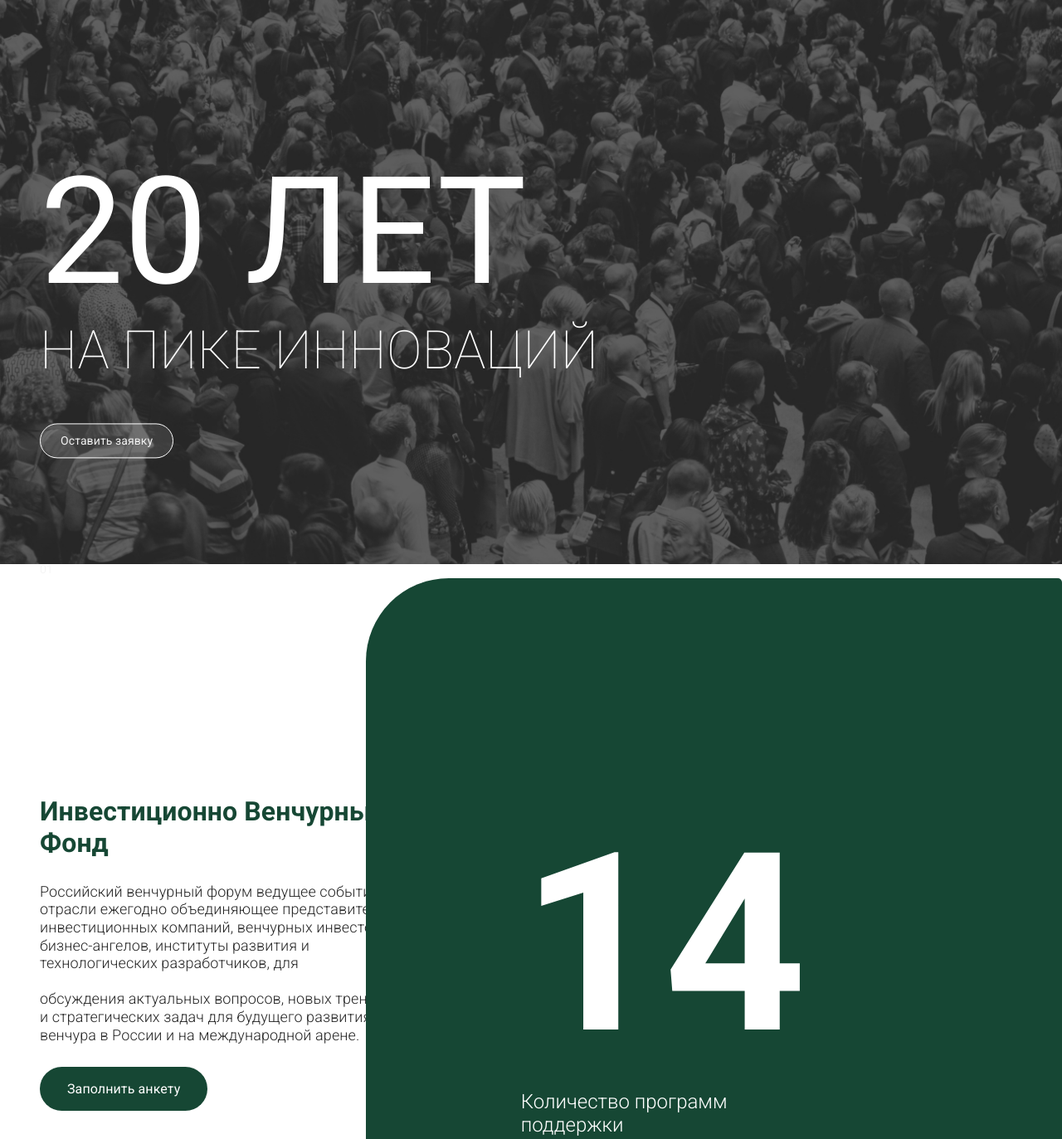
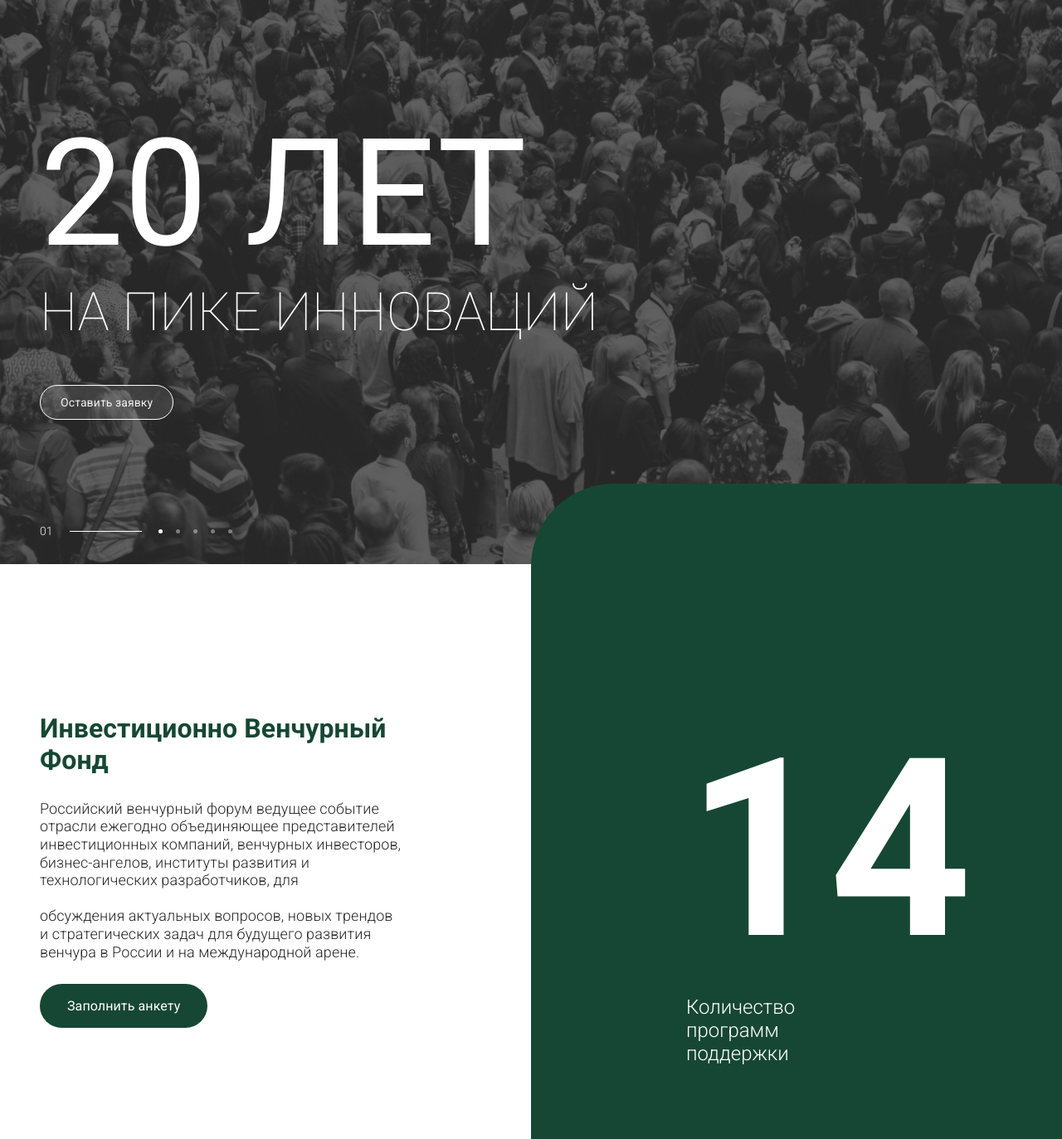
Before and after one commit to fqZell/DIREKT_IVF, a plain HTML site: page index.html in a window 1280 px wide. Shown: the part 120-1493 px from the top of the page at 83% size. Drawn offline with Linux system fonts and the light colour scheme.

Commit message:
new commit fix banner and info section

```diff
--- a/assets/css/style.css
+++ b/assets/css/style.css
@@ -49,9 +49,6 @@ img {
 
 .img-banner {
     position: relative;
-}
-
-.img-banner img {
     height: 100vh;
 }
 
@@ -62,7 +59,7 @@ img {
     align-items: center;
     text-align: center;
 
-    width: 100%;
+    /* width: 100%; */
 
     padding-top: 28px;
 
@@ -110,10 +107,11 @@ img {
     position: absolute;
     z-index: 999;
 
-    transform: translateY(40%);
+    transform: translateY(25%);
     top: 0;
     left: 0;
     right: 0;
+    bottom: 0;
 }
 
 .banner-content h2 {
@@ -211,7 +209,6 @@ img {
     flex-direction: row;
     justify-content: flex-start;
     align-items: center;
-    gap: 139px;
     flex-wrap: wrap;
 
     position: relative;
@@ -273,6 +270,8 @@ img {
 
     position: absolute;
     right: 0;
+
+    width: 50%;
 }
 
 .info-content__right {
--- a/index.html
+++ b/index.html
@@ -13,11 +13,7 @@
 
         <img src="./assets/img/banner/banner_1.jpg" alt="banner">
 
-    </div>
-
         <header>
-
-        <div class="container">
 
             <div class="header-wrapper container">
 
@@ -39,8 +35,6 @@
 
                         <div class="header-line"></div>
                         <div class="header-line"></div>
-
-                    </div>
 
                     </div>
 
@@ -90,6 +84,8 @@
 
         </section>
 
+    </div>
+
     <section id="info">
 
         <div class="info-wrapper">
```
Lines whose indentation alone changed are shown as unchanged.
